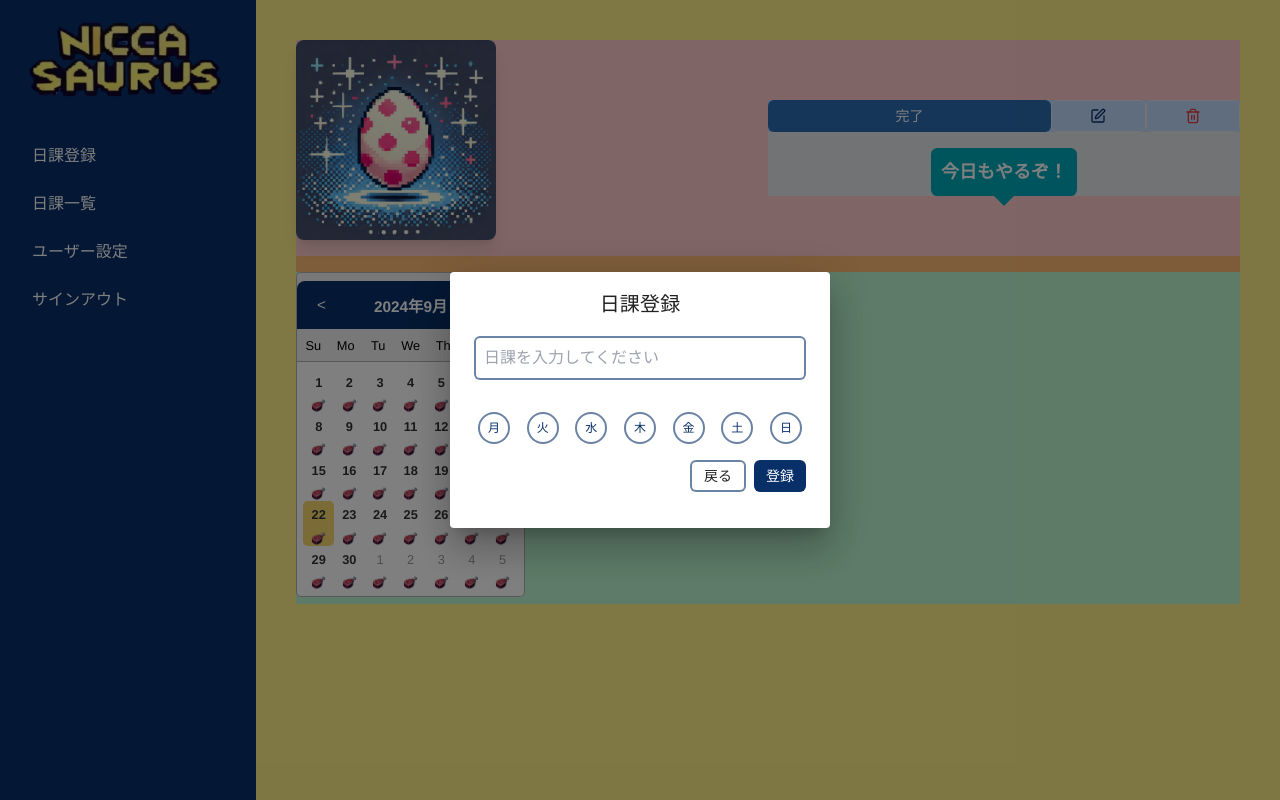
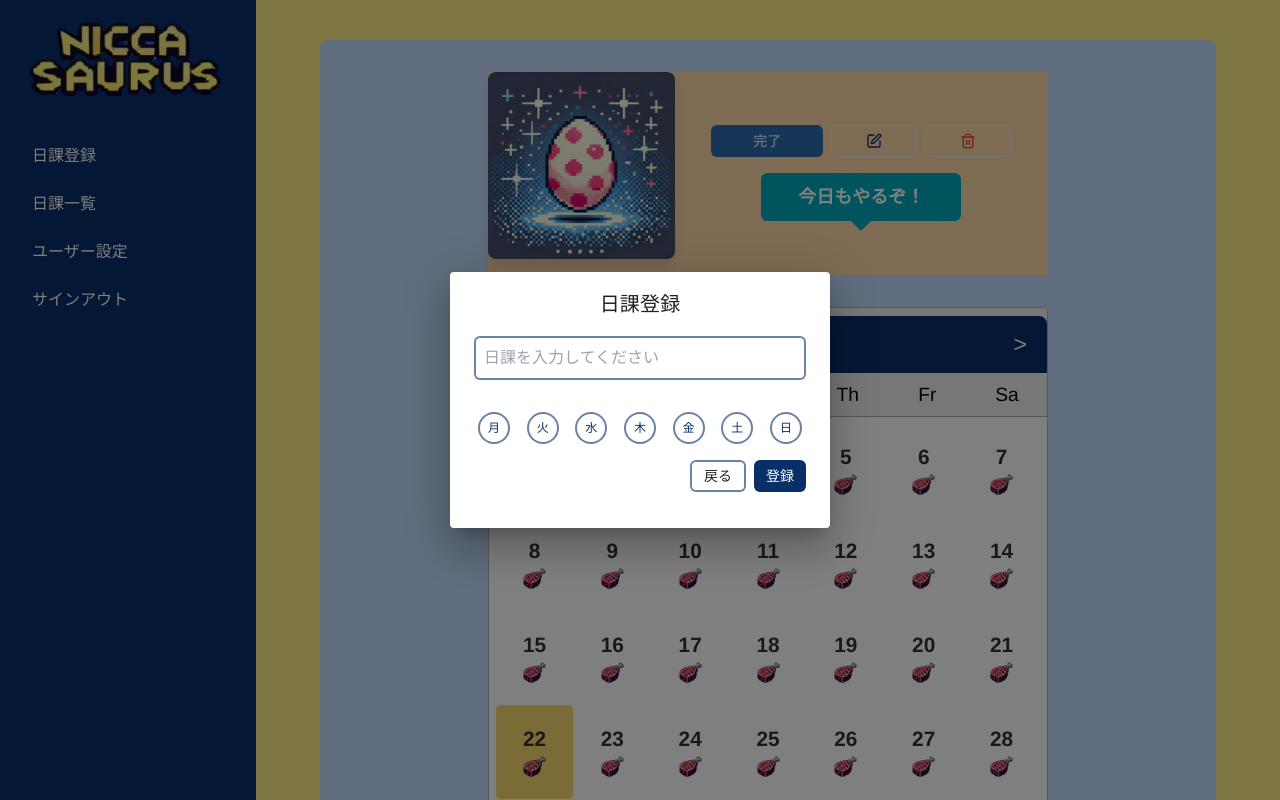
Before and after one commit to masuim/nicca-saurus, a Next.js app: page / in a window 1280 px wide. Shown: the top 800 px of the page. Built offline with nearby package versions, Linux system fonts and the light colour scheme; no server answers; the database is empty; sample sign-in values are in the browser's storage; a web font is replaced by a local one.

Commit message:
fix：レイアウト調整

```diff
--- a/src/components/custom-calendar.module.css
+++ b/src/components/custom-calendar.module.css
@@ -41,6 +41,8 @@
 }
 
 .meatImage {
+  width: 15px;
+  height: 15px;
   margin-top: 2px;
 }
 
@@ -75,20 +77,78 @@
   cursor: not-allowed;
 }
 
-.calendar :global(.react-datepicker__month) {
-  display: flex;
-  flex-direction: column;
+.calendar :global(.react-datepicker) {
+  width: 100%;
+  max-width: 100%;
+  font-size: 0.8rem;
+  margin: 0 auto;
 }
 
-.calendar :global(.react-datepicker__week) {
-  display: flex;
+.calendar :global(.react-datepicker__month-container) {
+  width: 100%;
 }
 
+.calendar :global(.react-datepicker__month) {
+  margin: 0;
+  padding: 0.4rem;
+}
+
+.calendar :global(.react-datepicker__day-name),
 .calendar :global(.react-datepicker__day) {
-  flex: 1;
-  display: flex;
-  justify-content: center;
-  align-items: center;
+  width: 14.28%;
   margin: 0;
-  padding: 0;
+  padding: 0.5rem 0;
+  line-height: 1.7rem;
 }
+
+@media (min-width: 425px) {
+  .calendar :global(.react-datepicker) {
+    font-size: 0.9rem;
+  }
+  .dayContainer {
+    font-size: 1rem;
+  }
+  .meatImage {
+    width: 18px;
+    height: 18px;
+  }
+}
+
+@media (min-width: 640px) {
+  .calendar :global(.react-datepicker) {
+    font-size: 1rem;
+  }
+  .dayContainer {
+    font-size: 1.1rem;
+  }
+  .meatImage {
+    width: 20px;
+    height: 20px;
+  }
+}
+
+@media (min-width: 768px) {
+  .calendar :global(.react-datepicker) {
+    font-size: 1.1rem;
+  }
+  .dayContainer {
+    font-size: 1.2rem;
+  }
+  .meatImage {
+    width: 22px;
+    height: 22px;
+  }
+}
+
+@media (min-width: 1024px) {
+  .calendar :global(.react-datepicker) {
+    font-size: 1.2rem;
+  }
+  .dayContainer {
+    font-size: 1.3rem;
+  }
+  .meatImage {
+    width: 25px;
+    height: 25px;
+  }
+}
--- a/src/components/custom-calendar.tsx
+++ b/src/components/custom-calendar.tsx
@@ -17,8 +17,8 @@ export const CustomCalendar = ({ className }: { className?: string }) => {
         <Image
           src="/images/meat/meat-removebg.png"
           alt="Meat"
-          width={15}
-          height={15}
+          width={30}
+          height={30}
           className={styles.meatImage}
         />
       </div>
@@ -64,7 +64,8 @@ export const CustomCalendar = ({ className }: { className?: string }) => {
   };
 
   return (
-    <div className={`${styles.calendar} ${className}`}>
+    <div className={`${styles.calendar} ${className} flex w-full justify-center`}>
+      <div className="w-full max-w-[320px] sm:max-w-[400px] md:max-w-[480px] lg:max-w-[560px]">
         <DatePicker
           inline
           readOnly
@@ -81,5 +82,6 @@ export const CustomCalendar = ({ className }: { className?: string }) => {
           disabledKeyboardNavigation
         />
       </div>
+    </div>
   );
 };
--- a/src/components/main-contents.tsx
+++ b/src/components/main-contents.tsx
@@ -44,24 +44,29 @@ export const MainContents = ({
   };
 
   return (
-    <main className="flex-1 items-center bg-yellow-200 p-10">
-      <div className="xs:flex-row xs:flex-wrap xs:justify-center flex flex-col items-center bg-orange-300">
-        <div className="xs:w-full xs:flex-row xs:flex-wrap xs:justify-center flex flex-col items-center bg-red-200">
-          <SaurusImage
-            saurusType={activeNicca?.saurusType ?? 'brachiosaurus'}
-            className="xs:w-1/2"
-          />
-          <div className="xs:mt-0 xs:w-1/2 xs:flex-row xs:flex-wrap xs:justify-center flex flex-col items-center bg-gray-200">
-            <div className="flex w-full bg-blue-200">
-              {/* TODO: それぞれのボタンのmax-widthを設定する */}
-              <CompleteButton className="xs:w-3/5" />
-              <NiccaEditButton className="xs:w-1/5" />
-              <NiccaDeleteButton className="xs:w-1/5" />
+    <main className="flex-1 items-center bg-yellow-200 p-4 md:p-5 lg:p-10">
+      <div className="mx-auto flex w-full max-w-4xl flex-col items-center">
+        <div className="flex w-full flex-col items-center rounded-lg bg-blue-200 p-4 sm:p-6 md:p-8">
+          <div className="flex w-full max-w-[560px] flex-col items-center bg-orange-200">
+            <div className="flex w-full flex-col items-center sm:flex-row sm:justify-center">
+              <SaurusImage
+                saurusType={activeNicca?.saurusType ?? 'brachiosaurus'}
+                className="w-full max-w-[200px] sm:w-1/2 sm:max-w-[250px] md:w-1/3"
+              />
+              <div className="mt-4 flex w-full flex-col items-center sm:mt-0 sm:w-1/2 md:w-2/3">
+                <div className="flex w-full max-w-[300px] justify-center">
+                  <CompleteButton className="grow" />
+                  <NiccaEditButton className="ml-2 w-12" />
+                  <NiccaDeleteButton className="ml-2 w-12" />
+                </div>
+                <NiccaMessage className="mt-4 w-full max-w-[300px]" />
+              </div>
             </div>
-            <NiccaMessage className="xs:mt-4 mt-4" />
+          </div>
+          <div className="mt-8 w-full max-w-[560px] bg-green-200">
+            <CustomCalendar className="w-full" />
           </div>
         </div>
-        <CustomCalendar className="xs: mt-4 w-full bg-green-200" />
       </div>
       {isRegisterModalOpen && (
         <NiccaRegisterModal
```
Lines whose indentation alone changed are shown as unchanged.
